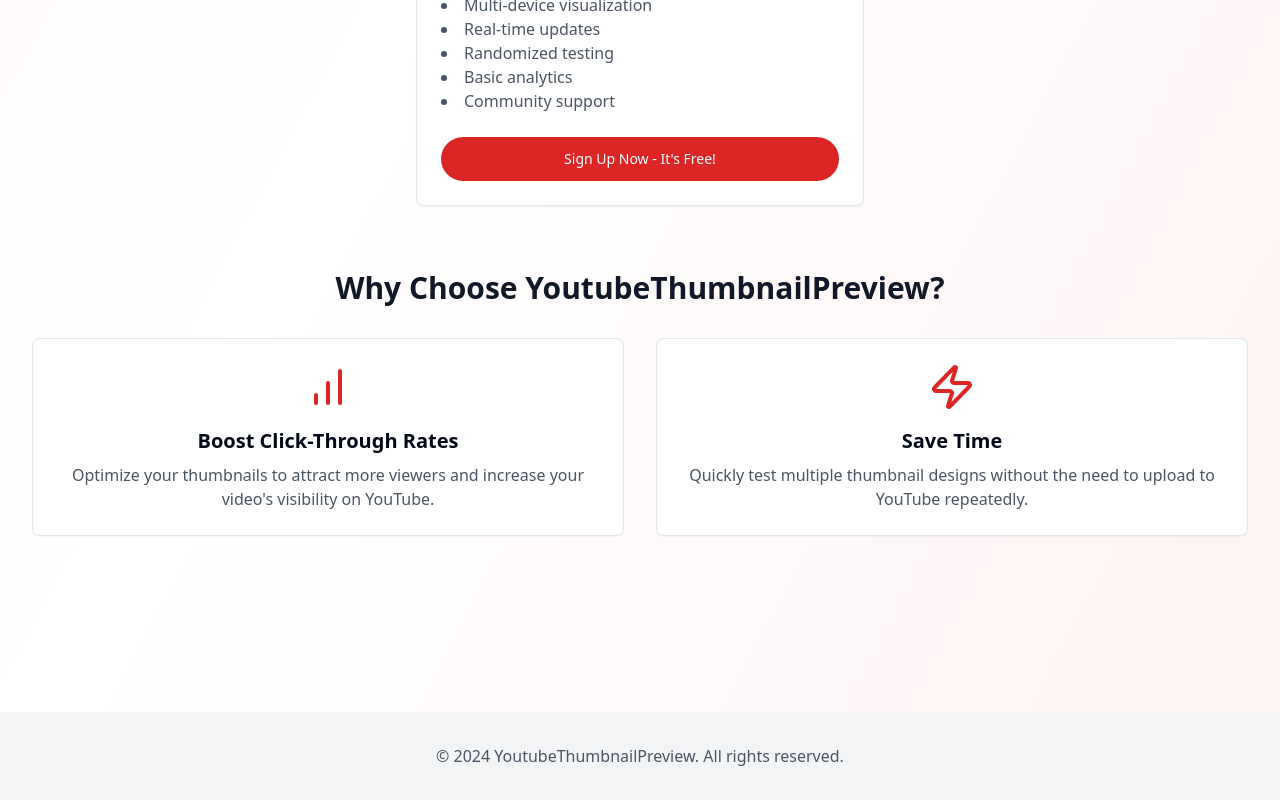
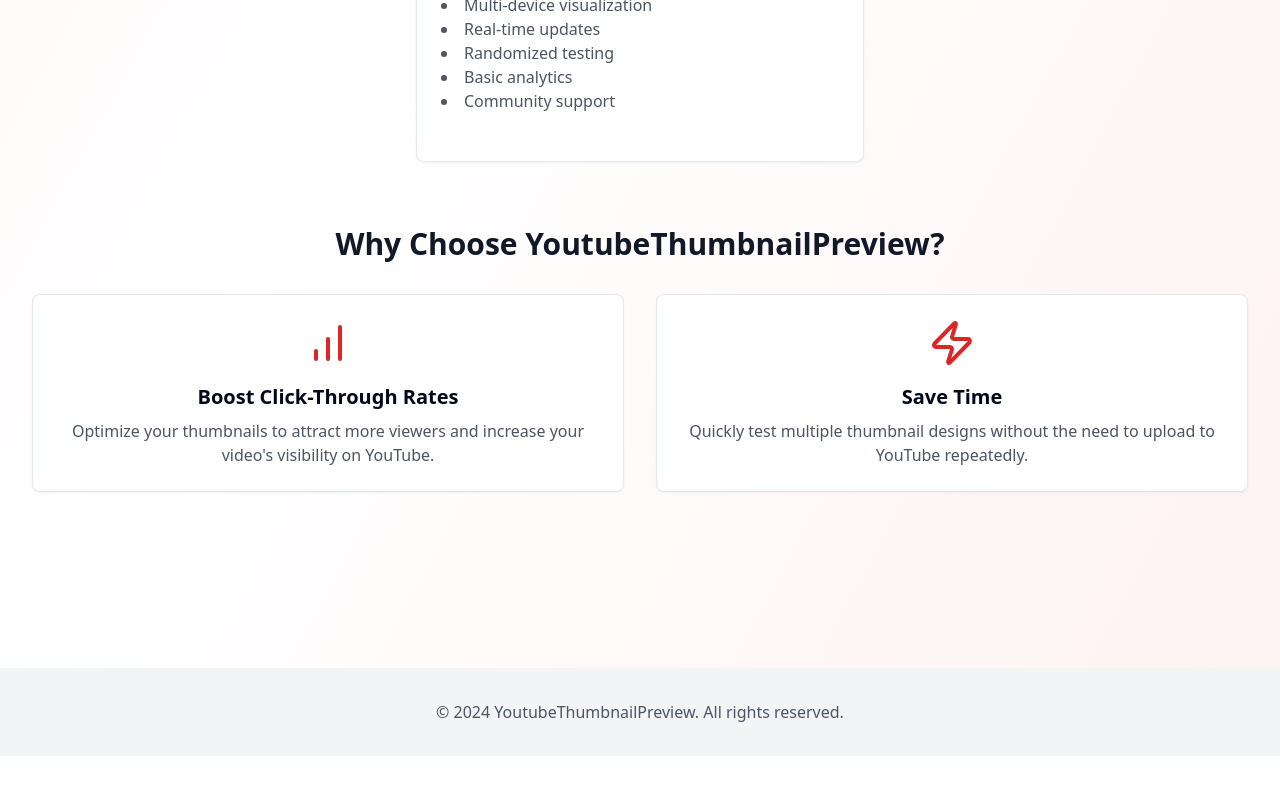
Before and after one commit to vydyas/youtube-thumbnail-preview, a Next.js app: page / in a window 1280 px wide. Shown: the part 1630-2430 px from the top of the page. After the commit the page ends 2386 px from the top, so only its background shows below. Built offline with nearby package versions, Linux system fonts and the light colour scheme.

Commit message:
added sitemap

```diff
--- a/app/page.tsx
+++ b/app/page.tsx
@@ -4,7 +4,6 @@
 import Image from "next/image";
 import Link from "next/link";
 import { motion } from "framer-motion";
-import { Button } from "@/components/ui/button";
 import { Card, CardContent } from "@/components/ui/card";
 import { Tabs, TabsContent, TabsList, TabsTrigger } from "@/components/ui/tabs";
 import {
@@ -201,12 +200,6 @@
                 <li>Basic analytics</li>
                 <li>Community support</li>
               </ul>
-              <Button
-                size="lg"
-                className="bg-red-600 hover:bg-red-700 text-white w-full rounded-full"
-              >
-                Sign Up Now - It&apos;s Free!
-              </Button>
             </CardContent>
           </Card>
         </motion.section>
```
Also changed, not shown: app/robots.txt, 1 other file (tests, documents, lock files or other folders).
